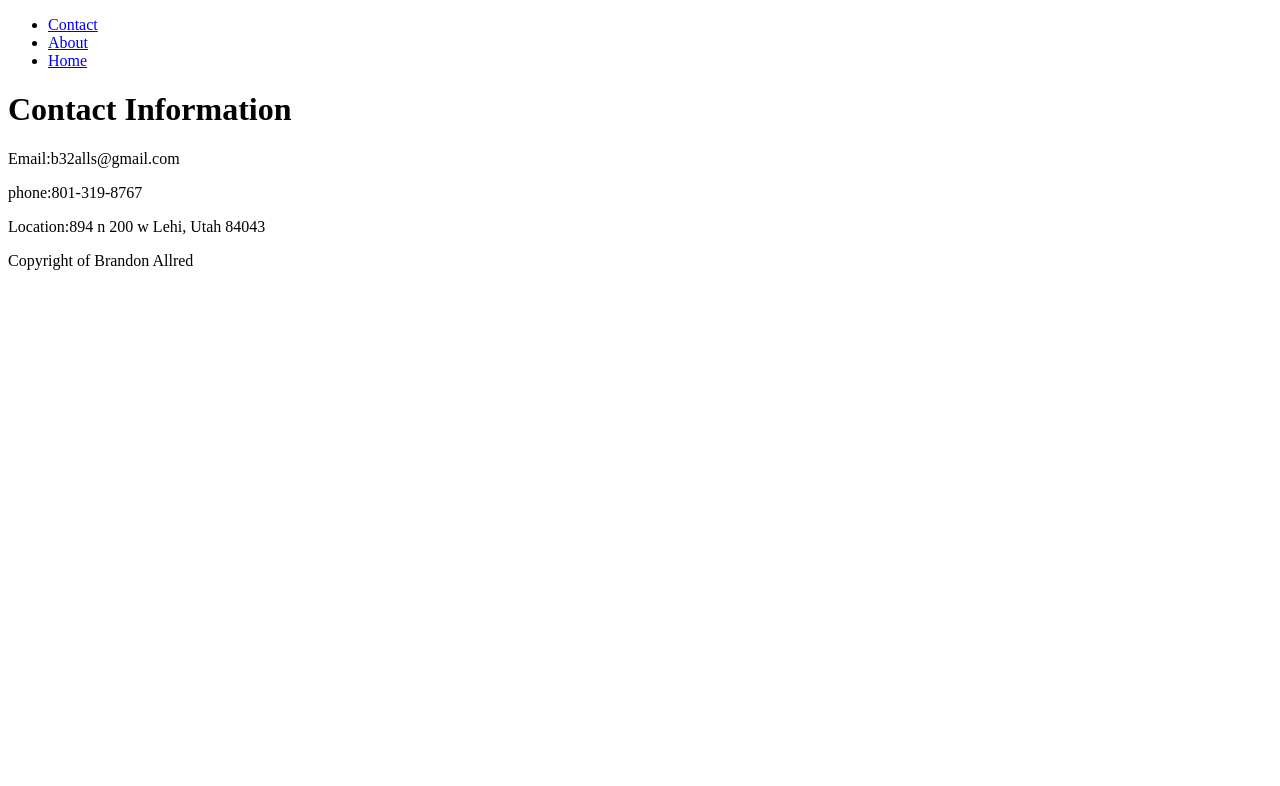
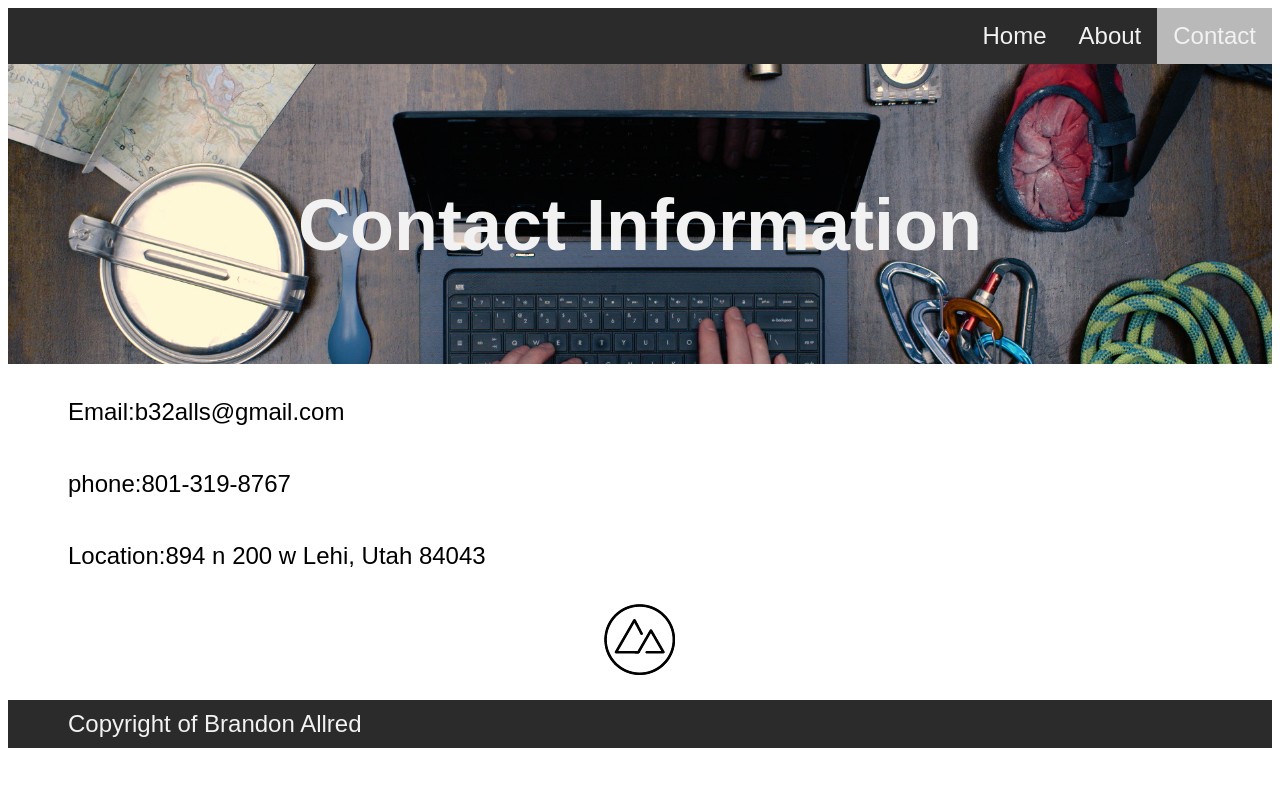
Before and after one commit to redsnow32/Brandon-s-Website, a plain HTML site: page contact.html in a window 1280 px wide. Drawn offline with Linux system fonts and the light colour scheme.

Commit message:
addition of CSS to website

```diff
--- a/contact.html
+++ b/contact.html
@@ -1,22 +1,25 @@
 <!DOCTYPE html>
 <head>
     <title>Contact</title>
-<head>
+    <link rel="stylesheet" href="style.css">
+</head>
 <body>
   <ul>
-    <li><a href="contact.html">Contact</a></li>
+    <li><a href="contact.html" class="active">Contact</a></li>
     <li><a href="about.html">About</a></li>
-    <li><a href="home.html">Home</a></li>
+    <li><a href="index.html">Home</a></li>
   </ul>
-  </body>
+  <div class="picBackDrop" id="bg2">
     <h1>Contact Information</h1>
-
+  </div>
     <p>
        Email:b32alls@gmail.com</p>
     <p>
        phone:801-319-8767</p>
     <p>
        Location:894 n 200 w Lehi, Utah 84043</p>
+    <img src="images/logo.png" alt="Devmountian Logo">
+   </body>
     <footer>
-      <p>Copyright of Brandon Allred</p>
+      <p id="footText">Copyright of Brandon Allred</p>
     </footer>
--- /dev/null
+++ b/style.css
@@ -0,0 +1,73 @@
+
+
+a {
+  color:#f2f2f2;
+  font-size: 24px;
+  font-family: sans-serif;
+  display: block;
+  padding: 14px 16px;
+  text-decoration: none;
+}
+li {
+  float: right;
+}
+ul {
+  background-color: #2b2b2c;
+  list-style-type: none;
+  overflow: hidden;
+  margin: 0;
+  padding: 0;
+}
+
+.active {
+  background-color: #b9b9b9;
+}
+
+p {
+  font-size: 24px;
+  font-family: sans-serif;
+  padding: 10px 60px;
+}
+img {
+  display: block;
+  margin-left: auto;
+  margin-right: auto;
+}
+
+footer {
+  background-color: #2b2b2c;
+}
+
+#footText {
+  color:#f2f2f2;
+}
+
+#bg1 {
+  background-image: url("images/bg1.jpg");
+}
+
+#bg2 {
+  background-image: url(images/bg2.jpg);
+}
+
+#bg3 {
+  background-image: url(images/bg3.jpg);
+}
+.picBackDrop {
+
+  background-position: center;
+  background-size: cover;
+}
+
+h1 {
+  margin: 0;
+  padding: 120px 10px;
+  height: 60px;
+  text-align: center;
+  color:#f2f2f2;
+  font-size: 72px;
+  font-family: sans-serif;
+}
+
+
+}
```
Also changed, not shown: about.html (+7 -2 lines), index.html (+7 -7 lines).
